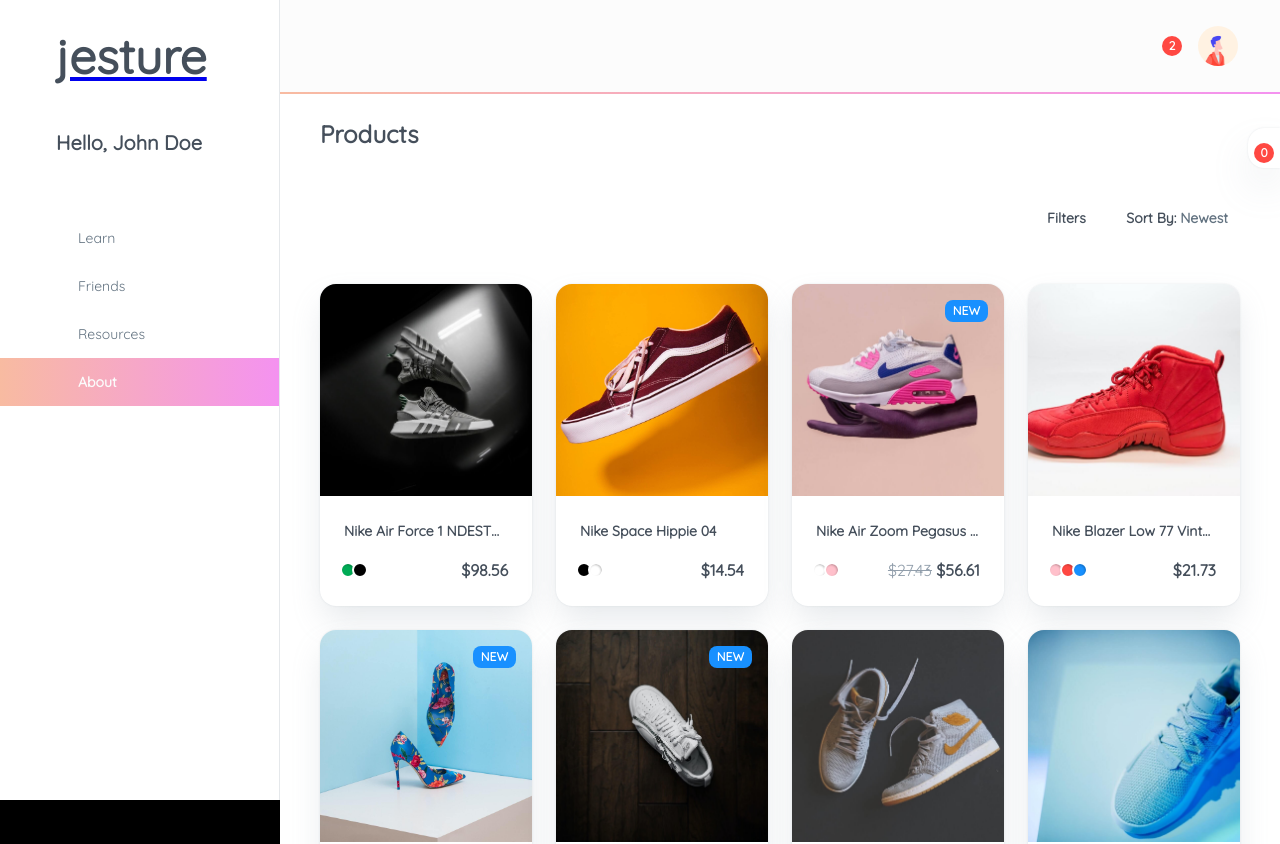
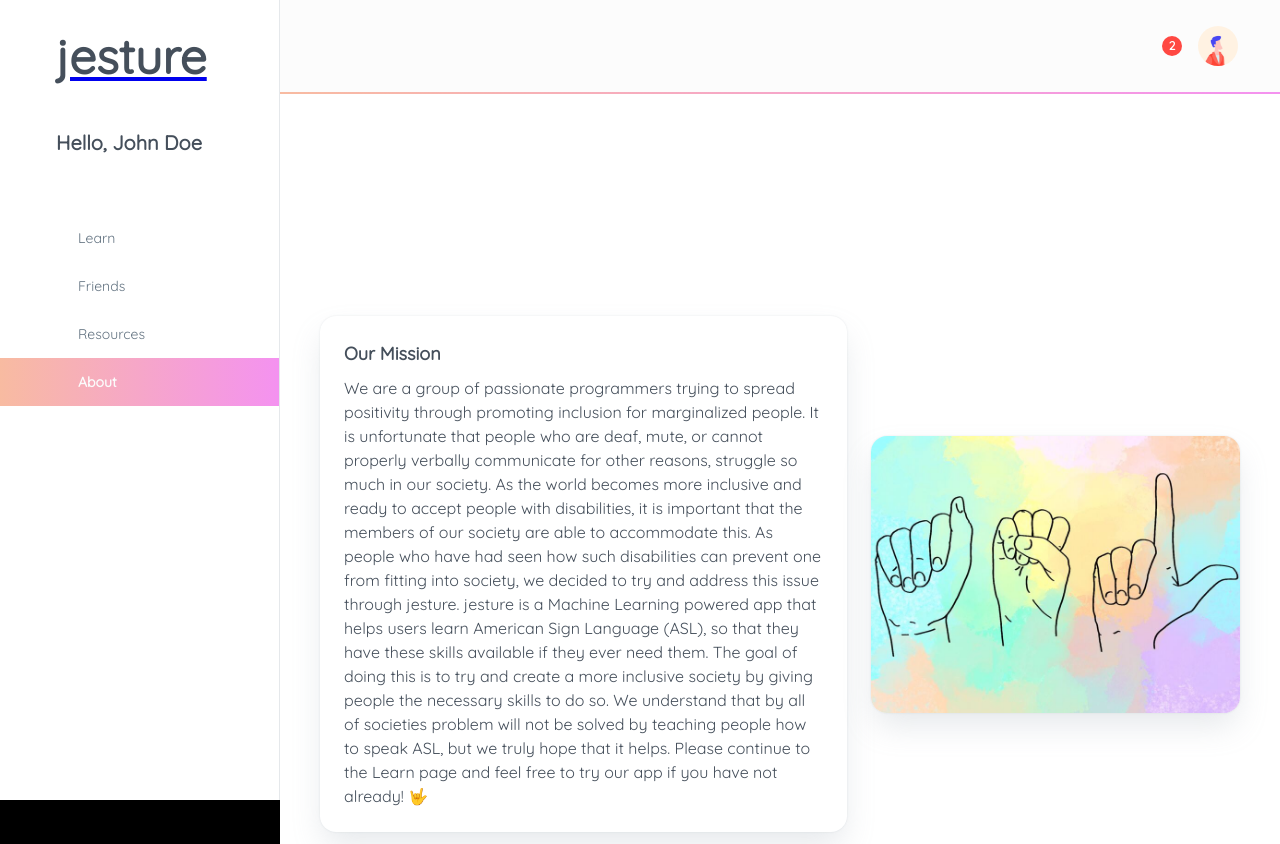
Before and after one commit to StuffByAndrew/ASL-Learner-NWHacks, a React (Create React App) app: page /dashboard/products in a window 1280 px wide. Shown: the top 844 px of the page. Built offline with nearby package versions, Linux system fonts and the light colour scheme; a web font is replaced by a local one.

Commit message:
finished about us

```diff
--- a/package.json
+++ b/package.json
@@ -55,6 +55,7 @@
     "formik": "^2.2.9",
     "framer-motion": "^4.1.17",
     "history": "^5.0.1",
+    "iconify": "^1.4.0",
     "lodash": "^4.17.21",
     "numeral": "^2.0.6",
     "pose": "^2.3.1",
--- a/public/blank.html
+++ b/public/blank.html
@@ -85,7 +85,7 @@
         webcam.update(); // update the webcam frame
         await predict();
 
-        if (guess["letter"] !== ""){
+        if (guess["letter"] !== "" && guess["letter"] === randomElement){
             guess["correct"] = 1;
             randomElement = letters[Math.floor(Math.random() * letters.length)];
         }
--- a/src/pages/Products.js
+++ b/src/pages/Products.js
@@ -1,7 +1,7 @@
 import { useFormik } from 'formik';
 import { useState } from 'react';
 // material
-import { Container, Stack, Typography } from '@mui/material';
+import { Container, Stack, Typography, Card, CardHeader, Box, Grid } from '@mui/material';
 // components
 import Page from '../components/Page';
 import {
@@ -16,64 +16,29 @@
 // ----------------------------------------------------------------------
 
 export default function EcommerceShop() {
-  const [openFilter, setOpenFilter] = useState(false);
-
-  const formik = useFormik({
-    initialValues: {
-      gender: '',
-      category: '',
-      colors: '',
-      priceRange: '',
-      rating: ''
-    },
-    onSubmit: () => {
-      setOpenFilter(false);
-    }
-  });
-
-  const { resetForm, handleSubmit } = formik;
-
-  const handleOpenFilter = () => {
-    setOpenFilter(true);
-  };
-
-  const handleCloseFilter = () => {
-    setOpenFilter(false);
-  };
-
-  const handleResetFilter = () => {
-    handleSubmit();
-    resetForm();
-  };
 
   return (
     <Page title="Dashboard: Products | Minimal-UI">
       <Container>
-        <Typography variant="h4" sx={{ mb: 5 }}>
-          Products
-        </Typography>
+        <div style={{height: "200px"}}></div>
+      <Grid container spacing={3} alignItems="center" justifyContent="center">
+        <Grid item xs={7}>
+        <Card>
+        <CardHeader title="Our Mission" />
+          <Box mx={3} mb={3} mt={1}>
+             We are a group of passionate programmers trying to spread positivity through promoting inclusion for marginalized people. It is unfortunate that people who are deaf, mute, or cannot properly verbally communicate for other reasons, struggle so much in our society. As the world becomes more inclusive and ready to accept people with disabilities, it is important that the members of our society are able to accommodate this. As people who have had seen how such disabilities can prevent one from fitting into society, we decided to try and address this issue through jesture. jesture is a Machine Learning powered app that helps users learn American Sign Language (ASL), so that they have these skills available if they ever need them. The goal of doing this is to try and create a more inclusive society by giving people the necessary skills to do so. We understand that by all of societies problem will not be solved by teaching people how to speak ASL, but we truly hope that it helps. Please continue to the Learn page and feel free to try our app if you have not already! 🤟
+          </Box>
+          </Card>
+          </Grid>
 
-        <Stack
-          direction="row"
-          flexWrap="wrap-reverse"
-          alignItems="center"
-          justifyContent="flex-end"
-          sx={{ mb: 5 }}
-        >
-          <Stack direction="row" spacing={1} flexShrink={0} sx={{ my: 1 }}>
-            <ProductFilterSidebar
-              formik={formik}
-              isOpenFilter={openFilter}
-              onResetFilter={handleResetFilter}
-              onOpenFilter={handleOpenFilter}
-              onCloseFilter={handleCloseFilter}
-            />
-            <ProductSort />
-          </Stack>
-        </Stack>
-
-        <ProductList products={PRODUCTS} />
-        <ProductCartWidget />
+          <Grid item xs>
+            <Card>
+              <Box>
+                <img src="/static/mock-images/about/asl_image.jpg" alt="about us" />
+              </Box>
+            </Card>
+          </Grid>
+          </Grid>
       </Container>
     </Page>
   );
```
Also changed, not shown: public/static/mock-images/about/asl_image.jpg (added), 1 other file (tests, documents, lock files or other folders).
